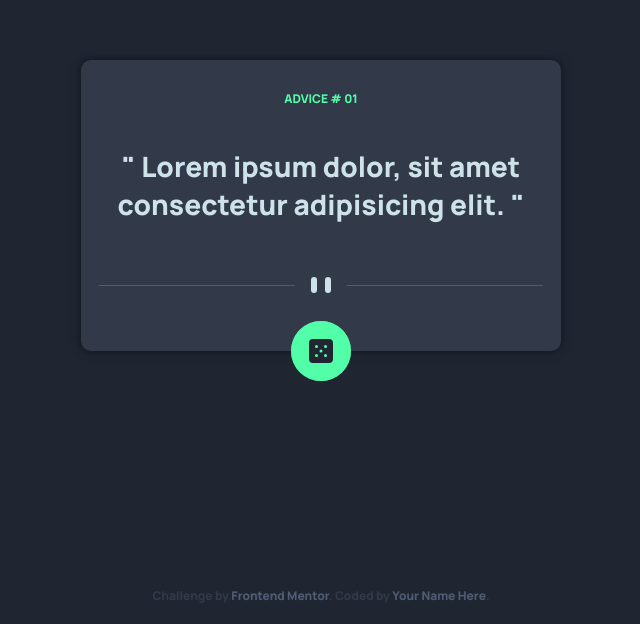
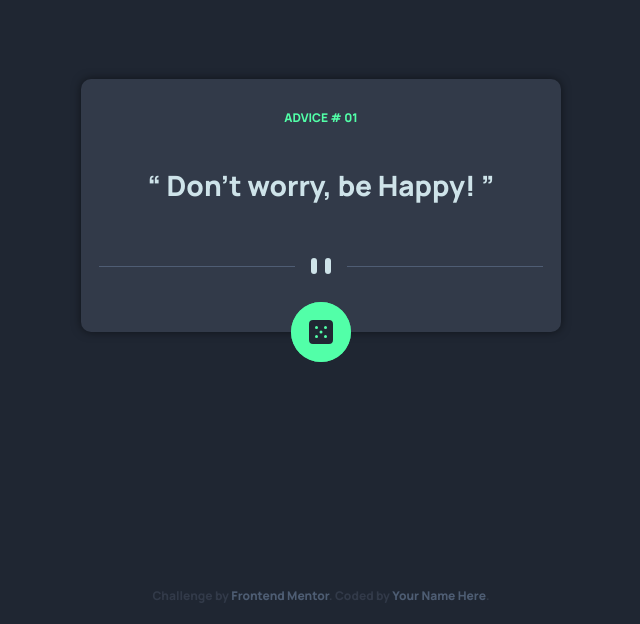
Before and after one commit to mitulpatel224/practice-advice-generator, a website: page index.html in a window 1280 px wide. Shown: the part 176-800 px from the top of the page, without its empty margins (319-959 px from the left). Drawn offline with Linux system fonts and the light colour scheme; no server answers.

Commit message:
fix: quote sign

```diff
--- a/assets/scss/components/_advice.scss
+++ b/assets/scss/components/_advice.scss
@@ -17,10 +17,6 @@
       position: relative;
       text-align: center;
       margin: 20px auto;
-      &::before,
-      &::after {
-        content: '"';
-      }
     }
     &-divider {
       margin: 20px auto -20px;
--- a/index.html
+++ b/index.html
@@ -25,8 +25,10 @@
           <h1 class="advice-card-header">
             ADVICE # <span id="advice_id">01</span>
           </h1>
-          <p id="advice_message" class="advice-card-message">
-            Lorem ipsum dolor, sit amet consectetur adipisicing elit.
+          <p class="advice-card-message">
+            <span>&ldquo;</span>
+            <span id="advice_message">Don't worry, be Happy!</span>
+            <span>&rdquo;</span>
           </p>
           <picture class="advice-card-divider">
             <source
--- a/script.js
+++ b/script.js
@@ -1,11 +1,19 @@
 let idEl = document.getElementById("advice_id");
 let messageEl = document.getElementById("advice_message");
 
+/**
+ * Sets Advice detail to the element
+ * @param {number} id Advice Id
+ * @param {string} advice Advice message
+ */
 function setAdvice(id, advice) {
   idEl.innerText = id;
   messageEl.innerText = advice;
 }
 
+/**
+ * Generate Advice and render
+ */
 async function generateAdvice() {
   const {
     slip: { id, advice },
@@ -13,6 +21,10 @@ async function generateAdvice() {
   setAdvice(id, advice);
 }
 
+/**
+ * Fetches random advice from the server
+ * @returns {slip:{id:number, advice:string}}
+ */
 async function fetchAdvice() {
   try {
     const response = await fetch("https://api.adviceslip.com/advice");
@@ -21,3 +33,6 @@ async function fetchAdvice() {
     alert("Opps! Something went wrong. Try again in some time.");
   }
 }
+window.onload = () => {
+  generateAdvice();
+};
```
Also changed, not shown: style.css, 1 other file.
